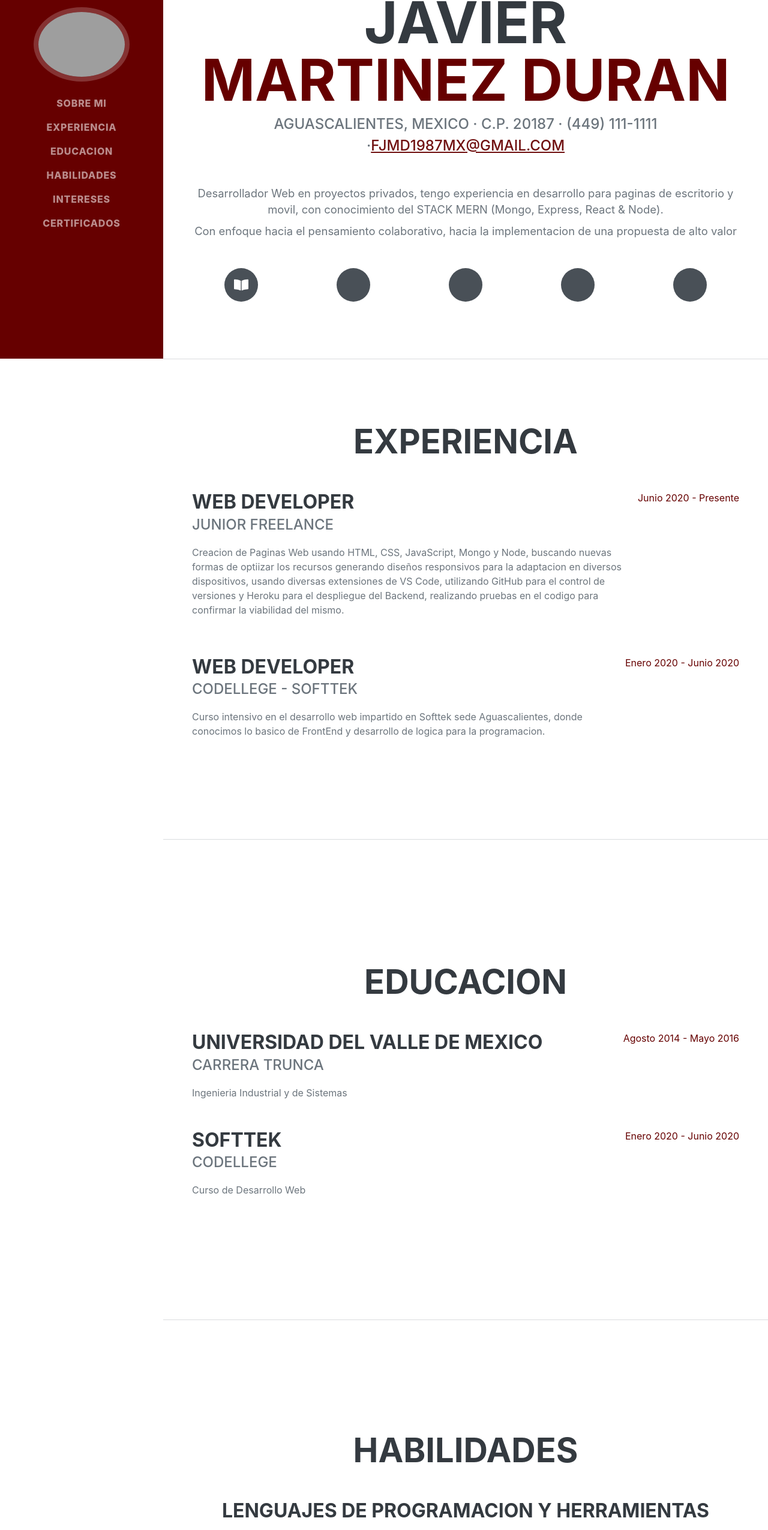
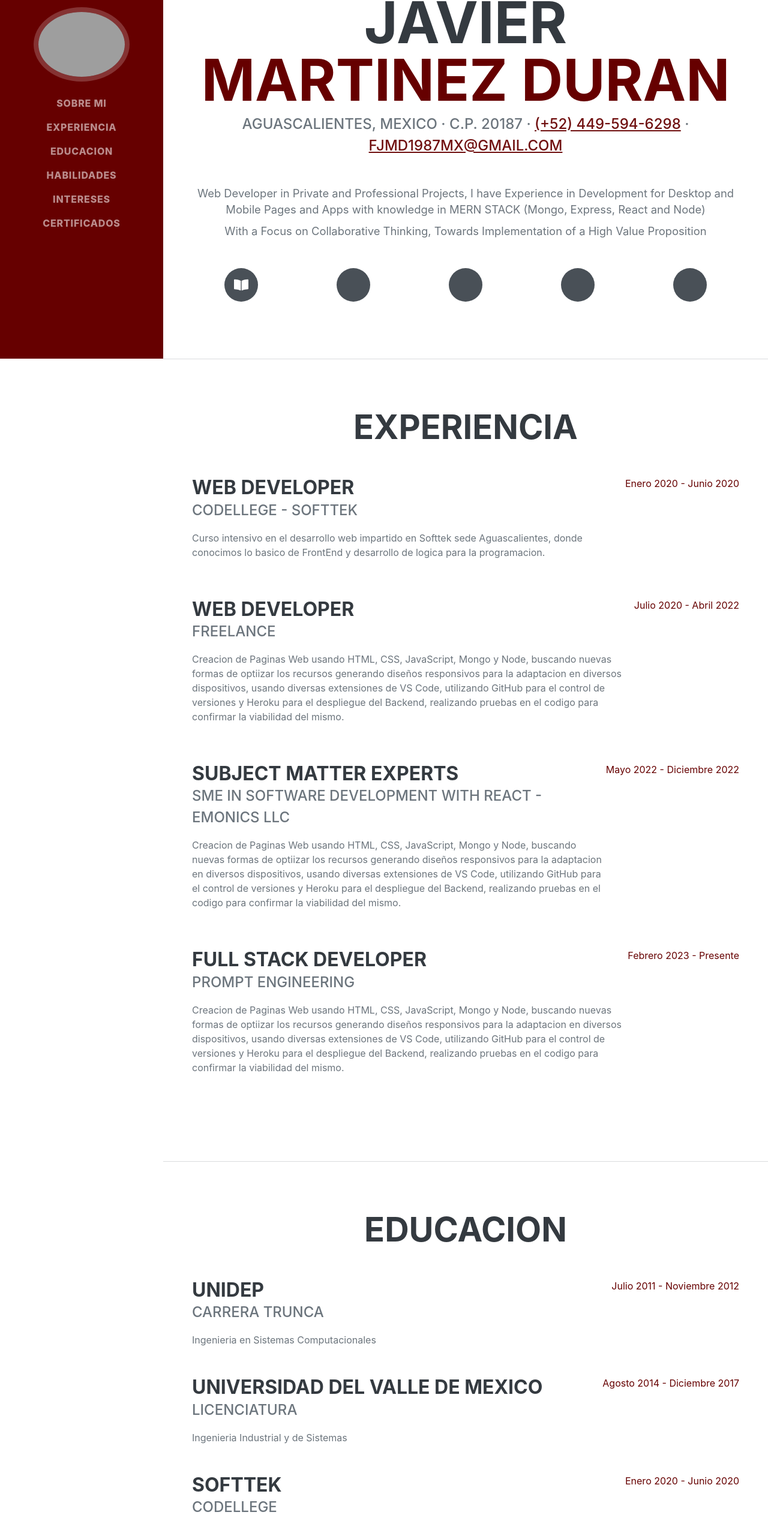
Before and after one commit to FranciscoJavier001/R-P, a React (Vite) app in the folder resume-proyects/: page / in a window 1280 px wide. Shown: the part 202-2753 px from the top of the page at 60% size. Built offline with nearby package versions, Linux system fonts and the light colour scheme; grey boxes are pictures that could not be loaded; some icons are missing; a web font is replaced by a local one.

Commit message:
Update Language in Body Page

```diff
--- a/resume-proyects/src/ui/components/Body.jsx
+++ b/resume-proyects/src/ui/components/Body.jsx
@@ -32,6 +32,7 @@ import { TbBrandVscode } from "react-icons/tb";
 import { BiSupport, BiCode } from "react-icons/bi";
 
 import "./styles.css";
+
 export const Body = () => {
   return (
     <div>
@@ -50,17 +51,24 @@ export const Body = () => {
               <span className="text-primary">Martinez Duran</span>
             </h1>
             <div className="subheading mb-5 text-center mt-2">
-              Aguascalientes, Mexico · C.P. 20187 · (449) 111-1111 ·
-              <a href="mailto:name@email.com">fjmd1987mx@gmail.com</a>
+              Aguascalientes, Mexico · C.P. 20187 ·{" "}
+              <a
+                href="http://wa.me/+524495946298"
+                target="_blank"
+                rel="noopener noreferrer">
+                (+52) 449-594-6298
+              </a>
+              {` `} · {` `}
+              <a href="mailto:fjmd1987mx@gmail.com">fjmd1987mx@gmail.com</a>
             </div>
             <p className="lead mb-5 text-center">
-              Desarrollador Web en proyectos privados, tengo experiencia en
-              desarrollo para paginas de escritorio y movil, con conocimiento
-              del STACK MERN (Mongo, Express, React & Node).
+              Web Developer in Private and Professional Projects, I have
+              Experience in Development for Desktop and Mobile Pages and Apps
+              with knowledge in MERN STACK (Mongo, Express, React and Node)
               <br />
               <p className="mt-2">
-                Con enfoque hacia el pensamiento colaborativo, hacia la
-                implementacion de una propuesta de alto valor
+                With a Focus on Collaborative Thinking, Towards Implementation
+                of a High Value Proposition
               </p>
             </p>
             <div className="social-icons d-flex justify-content-around">
@@ -109,7 +117,21 @@ export const Body = () => {
             <div className="d-flex flex-column flex-md-row justify-content-between mb-5">
               <div className="flex-grow-1">
                 <h3 className="mb-0">Web Developer</h3>
-                <div className="subheading mb-3">Junior Freelance</div>
+                <div className="subheading mb-3">Codellege - Softtek</div>
+                <p>
+                  Curso intensivo en el desarrollo web impartido en Softtek sede
+                  Aguascalientes, donde conocimos lo basico de FrontEnd y
+                  desarrollo de logica para la programacion.
+                </p>
+              </div>
+              <div className="flex-shrink-0">
+                <span className="text-primary">Enero 2020 - Junio 2020</span>
+              </div>
+            </div>
+            <div className="d-flex flex-column flex-md-row justify-content-between mb-5">
+              <div className="flex-grow-1">
+                <h3 className="mb-0">Web Developer</h3>
+                <div className="subheading mb-3">Freelance</div>
                 <p>
                   Creacion de Paginas Web usando HTML, CSS, JavaScript, Mongo y
                   Node, buscando nuevas formas de optiizar los recursos
@@ -121,21 +143,45 @@ export const Body = () => {
                 </p>
               </div>
               <div className="flex-shrink-0">
-                <span className="text-primary">Junio 2020 - Presente</span>
+                <span className="text-primary">Julio 2020 - Abril 2022</span>
               </div>
             </div>
             <div className="d-flex flex-column flex-md-row justify-content-between mb-5">
               <div className="flex-grow-1">
-                <h3 className="mb-0">Web Developer</h3>
-                <div className="subheading mb-3">Codellege - Softtek</div>
+                <h3 className="mb-0">Subject Matter Experts</h3>
+                <div className="subheading mb-3">
+                  SME in Software Development with React - Emonics Llc
+                </div>
                 <p>
-                  Curso intensivo en el desarrollo web impartido en Softtek sede
-                  Aguascalientes, donde conocimos lo basico de FrontEnd y
-                  desarrollo de logica para la programacion.
+                  Creacion de Paginas Web usando HTML, CSS, JavaScript, Mongo y
+                  Node, buscando nuevas formas de optiizar los recursos
+                  generando diseños responsivos para la adaptacion en diversos
+                  dispositivos, usando diversas extensiones de VS Code,
+                  utilizando GitHub para el control de versiones y Heroku para
+                  el despliegue del Backend, realizando pruebas en el codigo
+                  para confirmar la viabilidad del mismo.
                 </p>
               </div>
               <div className="flex-shrink-0">
-                <span className="text-primary">Enero 2020 - Junio 2020</span>
+                <span className="text-primary">Mayo 2022 - Diciembre 2022</span>
+              </div>
+            </div>
+            <div className="d-flex flex-column flex-md-row justify-content-between mb-5">
+              <div className="flex-grow-1">
+                <h3 className="mb-0">Full Stack Developer</h3>
+                <div className="subheading mb-3">Prompt Engineering</div>
+                <p>
+                  Creacion de Paginas Web usando HTML, CSS, JavaScript, Mongo y
+                  Node, buscando nuevas formas de optiizar los recursos
+                  generando diseños responsivos para la adaptacion en diversos
+                  dispositivos, usando diversas extensiones de VS Code,
+                  utilizando GitHub para el control de versiones y Heroku para
+                  el despliegue del Backend, realizando pruebas en el codigo
+                  para confirmar la viabilidad del mismo.
+                </p>
+              </div>
+              <div className="flex-shrink-0">
+                <span className="text-primary">Febrero 2023 - Presente</span>
               </div>
             </div>
           </div>
@@ -146,22 +192,48 @@ export const Body = () => {
             <h2 className="mb-5 text-center">Educacion</h2>
             <div className="d-flex flex-column flex-md-row justify-content-between mb-5">
               <div className="flex-grow-1x">
+                <h3 className="mb-0">Unidep</h3>
+                <div className="subheading mb-3">Carrera Trunca</div>
+                <div>Ingenieria en Sistemas Computacionales</div>
+              </div>
+              <div className="flex-shrink-0">
+                <span className="text-primary">
+                  Julio 2011 - Noviembre 2012
+                </span>
+              </div>
+            </div>
+            <div className="d-flex flex-column flex-md-row justify-content-between mb-5">
+              <div className="flex-grow-1x">
                 <h3 className="mb-0">Universidad del Valle de Mexico</h3>
-                <div className="subheading mb-3">Carrera Trunca</div>
+                <div className="subheading mb-3">Licenciatura</div>
                 <div>Ingenieria Industrial y de Sistemas</div>
               </div>
               <div className="flex-shrink-0">
-                <span className="text-primary">Agosto 2014 - Mayo 2016</span>
+                <span className="text-primary">
+                  Agosto 2014 - Diciembre 2017
+                </span>
+              </div>
+            </div>
+            <div className="d-flex flex-column flex-md-row justify-content-between mb-5">
+              <div className="flex-grow-1x">
+                <h3 className="mb-0">Softtek</h3>
+                <div className="subheading mb-3">Codellege</div>
+                <div>Bootcamp de Desarrollo Web FrontEnd</div>
+              </div>
+              <div className="flex-shrink-0">
+                <span className="text-primary">Enero 2020 - Junio 2020</span>
               </div>
             </div>
             <div className="d-flex flex-column flex-md-row justify-content-between">
               <div className="flex-grow-1">
-                <h3 className="mb-0">Softtek</h3>
-                <div className="subheading mb-3">Codellege</div>
-                <div>Curso de Desarrollo Web</div>
+                <h3 className="mb-0">IT Certifications</h3>
+                <div className="subheading mb-3">
+                  Certifications and Training
+                </div>
+                <div>Variety of Courses in Different IT Web Platforms</div>
               </div>
               <div className="flex-shrink-0">
-                <span className="text-primary">Enero 2020 - Junio 2020</span>
+                <span className="text-primary">Enero 2020 - Present</span>
               </div>
             </div>
           </div>
@@ -176,36 +248,58 @@ export const Body = () => {
             <ul className="list-inline dev-icons d-flex justify-content-around">
               <li className="list-inline-item">
                 <FaReact />
+                <br />
+                <h4 className="text-center">React</h4>
               </li>
               <li className="list-inline-item">
                 <FaHtml5 />
+                <br />
+                <h4 className="text-center">Html</h4>
               </li>
               <li className="list-inline-item">
                 <FaCss3Alt />
+                <br />
+                <h4 className="text-center">Css</h4>
               </li>
               <li className="list-inline-item">
                 <FaJsSquare />
+                <br />
+                <h4 className="text-center">Js</h4>
               </li>
-              <li className="list-inline-item">
+              <li className="list-inline-item align-center">
                 <FaBootstrap />
+                <br />
+                <h4 className="text-center">Bs</h4>
               </li>
               <li className="list-inline-item">
                 <FaDatabase />
+                <br />
+                <h4 className="text-center">Db</h4>
               </li>
               <li className="list-inline-item">
                 <FaNode />
+                <br />
+                <h4 className="text-center">Node</h4>
               </li>
               <li className="list-inline-item">
                 <FaSass />
+                <br />
+                <h4 className="text-center">Sass</h4>
               </li>
               <li className="list-inline-item">
                 <FaNpm />
+                <br />
+                <h4 className="text-center">Npm</h4>
               </li>
               <li className="list-inline-item">
                 <FaYarn />
+                <br />
+                <h4 className="text-center">Yarn</h4>
               </li>
               <li className="list-inline-item">
                 <FaGithub />
+                <br />
+                <h4 className="text-center">Git</h4>
               </li>
             </ul>
 
@@ -215,27 +309,43 @@ export const Body = () => {
             <ul className="list-inline dev-icons d-flex justify-content-around">
               <li className="list-inline-item">
                 <TbBrandVscode />
+                <br />
+                <h4 className="text-center">Vsc</h4>
               </li>
               <li className="list-inline-item">
                 <RiTeamFill />
+                <br />
+                <h4 className="text-center">Team</h4>
               </li>
               <li className="list-inline-item">
                 <BiSupport />
+                <br />
+                <h4 className="text-center">Cs/Ts</h4>
               </li>
-              <li className="list-inline-item">
+              <li className="align-items-center">
                 <DiScrum />
+                <br />
+                <h4 className="text-center">Scrum</h4>
               </li>
               <li className="list-inline-item">
                 <DiResponsive />
+                <br />
+                <h4 className="text-center">Desing</h4>
               </li>
               <li className="list-inline-item">
                 <BiCode />
+                <br />
+                <h4 className="text-center">Code</h4>
               </li>
               <li className="list-inline-item">
                 <VscDebug />
+                <br />
+                <h4 className="text-center">Debug</h4>
               </li>
               <li className="list-inline-item">
                 <SiTestinglibrary />
+                <br />
+                <h4 className="text-center">Test</h4>
               </li>
             </ul>
           </div>
@@ -275,37 +385,73 @@ export const Body = () => {
                   <FaCertificate />
                 </i>
               </div>
-              <li>
+              <div className="text-center">
                 <span className="fa-li">
-                  <i className="fas fa-certificate text-warning"></i>
+                  <i className="text-warning">
+                    <FaCertificate />
+                  </i>
                 </span>
                 Master en CSS - Victor Robles - Udemy
-              </li>
-              <li>
+                <i className="text-warning">
+                  <FaCertificate />
+                </i>
+              </div>
+              <div className="text-center">
                 <span className="fa-li">
-                  <i className="fas fa-certificate text-warning"></i>
+                  <i className="text-warning">
+                    <FaCertificate />
+                  </i>
                 </span>
                 Master en JavaScript - Victor Robles - Udemy
-              </li>
-              <li>
+                <i className="text-warning">
+                  <FaCertificate />
+                </i>
+              </div>
+              <div className="text-center">
                 <span className="fa-li">
-                  <i className="fas fa-certificate text-warning"></i>
+                  <i className="text-warning">
+                    <FaCertificate />
+                  </i>
                 </span>
                 JavaScript Moderno - Fernando Herrera - Udemy
-              </li>
-              <li>
+                <i className="text-warning">
+                  <FaCertificate />
+                </i>
+              </div>
+              <div className="text-center">
                 <span className="fa-li">
-                  <i className="fas fa-certificate text-warning"></i>
+                  <i className="text-warning">
+                    <FaCertificate />
+                  </i>
                 </span>
                 React - Fernando Herrera - Udemy
-              </li>
-              <li>
+                <i className="text-warning">
+                  <FaCertificate />
+                </i>
+              </div>
+              <div className="text-center">
                 <span className="fa-li">
-                  <i className="fas fa-certificate text-warning"></i>
+                  <i className="text-warning">
+                    <FaCertificate />
+                  </i>
+                </span>
+                The Complete JavaScript Course - Jonas Schmedtmann - Udemy
+                <i className="text-warning">
+                  <FaCertificate />
+                </i>
+              </div>
+              <div className="text-center">
+                <span className="fa-li">
+                  <i className="text-warning">
+                    <FaCertificate />
+                  </i>
                 </span>
                 Curso de Programacion Orientada a Objetos con PHP - Bextlan -
                 YouTube
-              </li>
+                <i className="text-warning">
+                  <FaCertificate />
+                </i>
+              </div>
             </ul>
           </div>
         </section>
```
